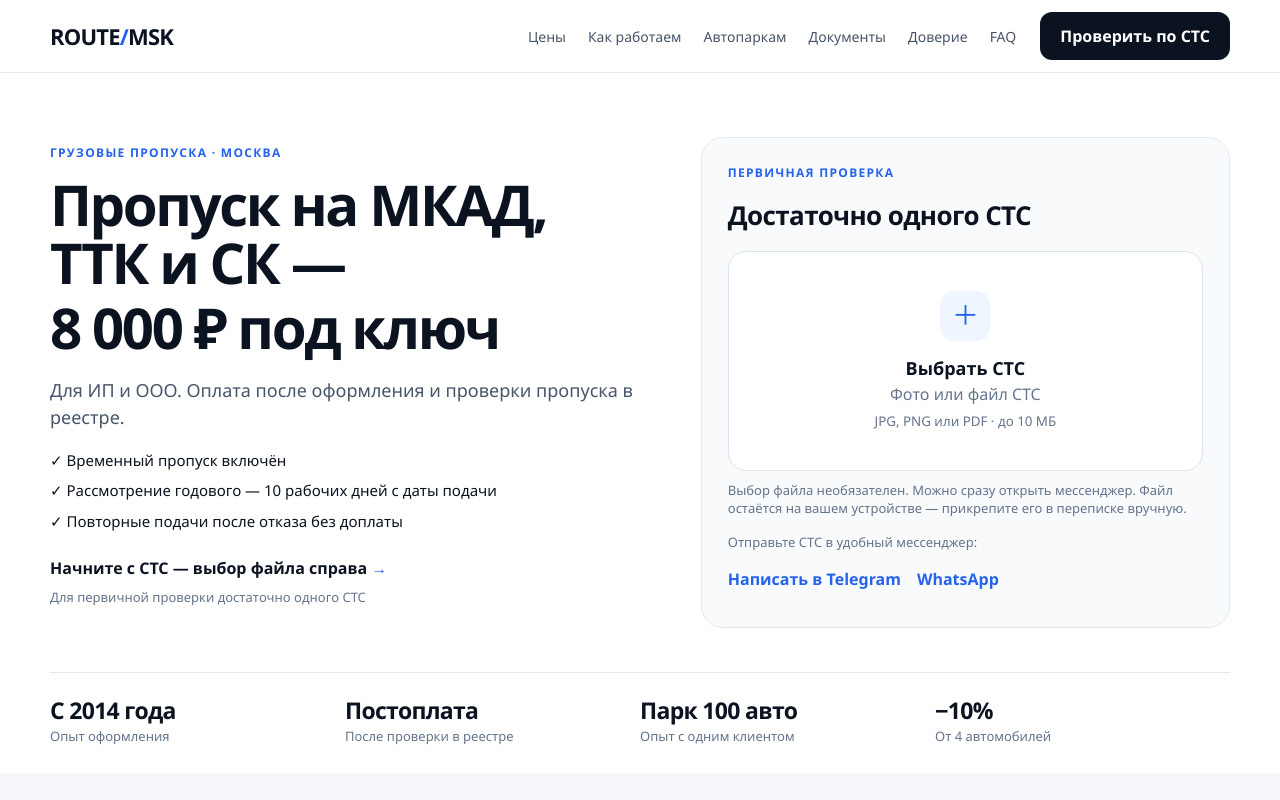
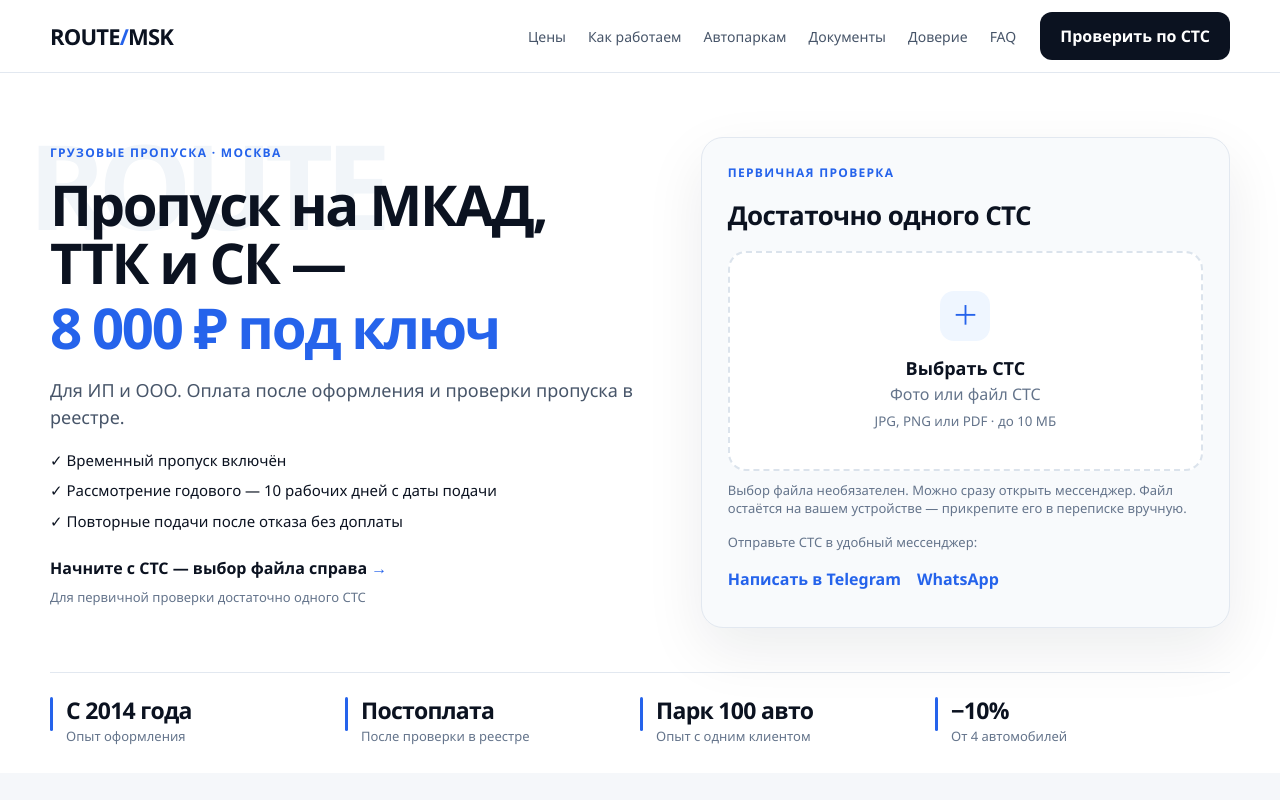
Before and after one commit to ZaKaTuJIa/routemsk, a plain HTML site: page index.html in a window 1280 px wide. Shown: the top 800 px of the page. Drawn offline with Linux system fonts and the light colour scheme.

Commit message:
ui: strengthen hero hierarchy and trust styling

```diff
--- a/index.html
+++ b/index.html
@@ -146,6 +146,14 @@ a{text-decoration:none;color:inherit}.container{width:min(1180px,calc(100% - 40p
 summary:focus-visible{outline:3px solid var(--blue);outline-offset:4px}
 .process-wrap:focus-visible{outline:3px solid var(--blue);outline-offset:4px}
 .hero-grid>*{min-width:0}
+.hero-copy{position:relative}
+.hero-copy::before{content:"ROUTE";position:absolute;left:-22px;top:-48px;font-size:118px;font-weight:900;letter-spacing:-8px;color:#f1f5f9;z-index:-1;pointer-events:none}
+.hero h1 .price-line{color:var(--blue)}
+.upload-card{box-shadow:0 22px 60px rgba(15,23,42,.08)}
+.upload-zone{border-style:dashed;border-width:2px}
+.trust-item{position:relative;padding-left:16px}
+.trust-item::before{content:"";position:absolute;left:0;top:24px;width:3px;height:34px;border-radius:3px;background:var(--blue)}
+@media(max-width:700px){.hero-copy::before{display:none}.upload-card{box-shadow:none}.trust-item{padding-left:12px}}
 @media(prefers-reduced-motion:reduce){html{scroll-behavior:auto}*,*::before,*::after{transition:none!important}}
 </style>
 </head>
@@ -164,7 +172,7 @@ summary:focus-visible{outline:3px solid var(--blue);outline-offset:4px}
 <main id="top">
 <section class="hero">
   <div class="container hero-grid">
-    <div>
+    <div class="hero-copy">
       <div class="eyebrow">Грузовые пропуска · Москва</div>
       <h1>Пропуск на МКАД, ТТК и СК — <span class="price-line">8 000 ₽ под ключ</span></h1>
       <p class="lead">Для ИП и ООО. Оплата после оформления и проверки пропуска в реестре.</p>
```
